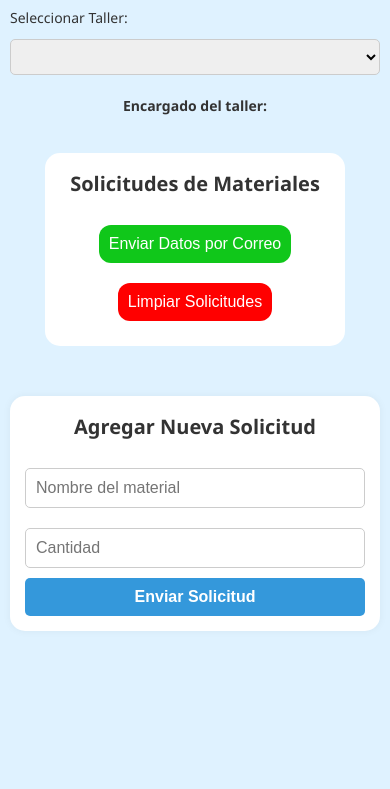
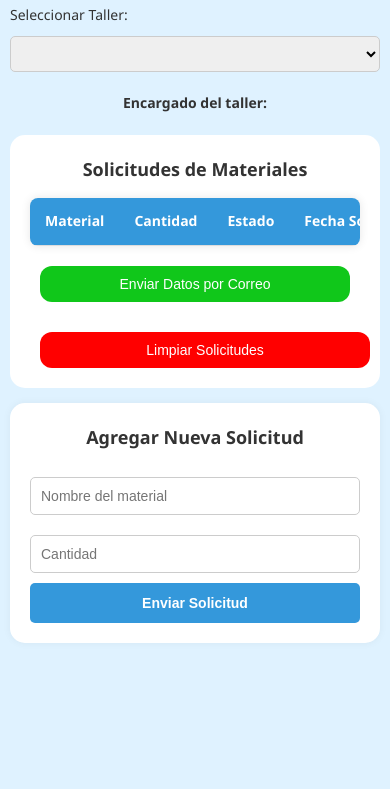
Before and after one commit to dev-guille/RequestTooMaterialsApp, a website: page index.html in a window 390 px wide. Shown: the part 55-844 px from the top of the page. Drawn offline with Linux system fonts and the light colour scheme; no server answers.

Commit message:
Actualización style.css

```diff
--- a/public/css/style.css
+++ b/public/css/style.css
@@ -175,79 +175,84 @@ button {
     min-width: 280px;
 }
 
-/* Responsive: tablas móviles */
-@media (max-width: 600px) {
-    table, thead, tbody, th, td, tr {
-        display: block;
-    }
+/* Reemplaza los siguientes bloques @media por este nuevo conjunto */
 
-    thead {
-        display: none;
-    }
-
-    tbody tr {
-        margin-bottom: 15px;
-        border-bottom: 2px solid #ccc;
-    }
-
-    tbody td {
-        padding: 10px;
-        text-align: right;
-        position: relative;
-    }
-
-    tbody td::before {
-        content: attr(data-label);
-        position: absolute;
-        left: 10px;
-        font-weight: bold;
-        text-transform: capitalize;
-    }
-}
-
-/* Responsive: adaptar estructura en pantallas pequeñas */
 @media (max-width: 768px) {
     .contenedor-flex {
         flex-direction: column;
+        gap: 15px;
+    }
+
+    .formulario-solicitud,
+    .lista-solicitudes {
+        width: 100%;
+        max-width: 100%;
+        margin: 0 auto;
     }
 
     body {
         padding: 10px;
+        font-size: 15px;
+    }
+
+    h1, .subTitulo-SM {
+        font-size: 22px;
+        margin-bottom: 15px;
+    }
+
+    label, select {
+        font-size: 15px;
+    }
+
+    .contenedor-btn {
+        flex-direction: row;
+        flex-wrap: wrap;
+        justify-content: center;
+        gap: 10px;
+    }
+
+    .contenedor-btn button {
+        width: auto;
+        padding: 10px 15px;
+        font-size: 14px;
+    }
+
+    .formulario-solicitud input,
+    .formulario-solicitud button {
+        font-size: 15px;
+    }
+
+    table {
+        overflow-x: auto;
+        display: block;
+        white-space: nowrap;
+    }
+}
+
+@media (max-width: 480px) {
+    body {
         font-size: 14px;
     }
 
     h1, .subTitulo-SM {
-        font-size: 20px;
-        margin-bottom: 15px;
+        font-size: 18px;
+    }
+
+    .formulario-solicitud input,
+    .formulario-solicitud button {
+        font-size: 14px;
+    }
+
+    .contenedor-btn {
+        flex-direction: column;
+        align-items: stretch;
+    }
+
+    .contenedor-btn button {
+        width: 100%;
     }
 
     label, select {
         font-size: 14px;
     }
-
-    #formularioSolicitud,
-    .formulario-solicitud,
-    .lista-solicitudes {
-        max-width: 100%;
-        padding: 15px;
-        margin: 15px auto;
-    }
-
-    #formularioSolicitud button,
-    .formulario-solicitud button,
-    .contenedor-btn button,
-    .enviar-correo button,
-    .limpiar-solicitudes button {
-        font-size: 16px;
-        padding: 10px;
-        width: 100%;
-    }
-
-    .contenedor-btn {
-        flex-direction: column;
-    }
-
-    .contenedor-btn button {
-        margin: 10px 0;
-    }
 }
```
